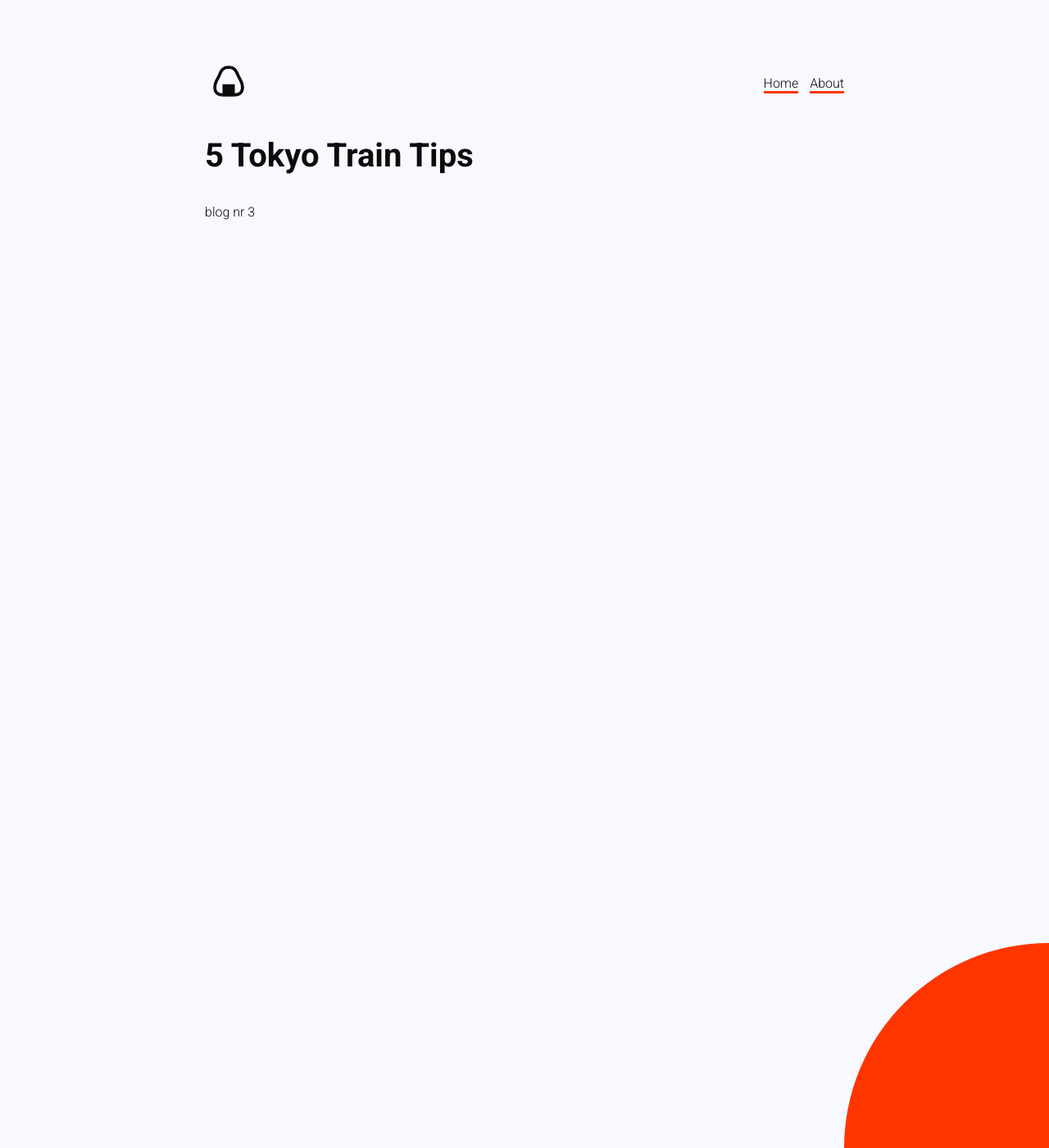
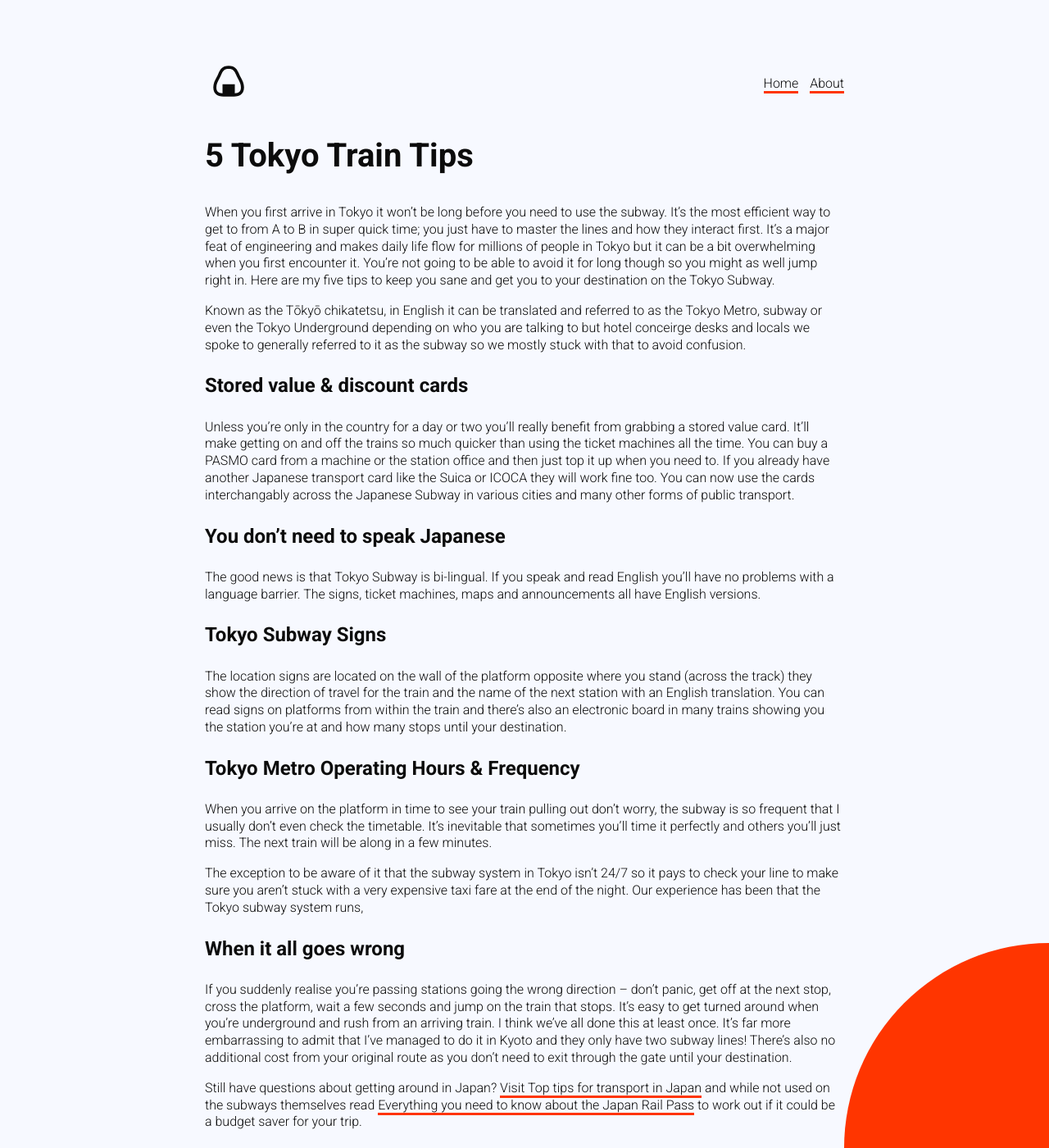
Before and after one commit to MarianRS/anightinjapan, a Jekyll site: the page built from _posts/2018-12-08-tokyo-train-tips.md, in a window 1280 px wide and 1400 px high. Shown: the whole window at 82% size. Built offline with Jekyll 4.4.1, drawn with Linux system fonts in a browser that asks for light colours.

Commit message:
Updated Tokyo Train Tips

```diff
--- a/_posts/2018-12-08-tokyo-train-tips.md
+++ b/_posts/2018-12-08-tokyo-train-tips.md
@@ -5,4 +5,30 @@
   Tokyo Subway.
 ---
 
-blog nr 3
+When you first arrive in Tokyo it won’t be long before you need to use the subway.  It’s the most efficient way to get to from A to B in super quick time; you just have to master the lines and how they interact first. It’s a major feat of engineering and makes daily life flow for millions of people in Tokyo but it can be a bit overwhelming when you first encounter it.  You’re not going to be able to avoid it for long though so you might as well jump right in.  Here are my five tips to keep you sane and get you to your destination on the Tokyo Subway.
+
+Known as the Tōkyō chikatetsu, in English it can be translated and referred to as the Tokyo Metro, subway or even the Tokyo Underground depending on who you are talking to but hotel conceirge desks and locals we spoke to generally referred to it as the subway so we mostly stuck with that to avoid confusion.
+
+### Stored value & discount cards
+
+Unless you’re only in the country for a day or two you’ll really benefit from grabbing a stored value card.  It’ll make getting on and off the trains so much quicker than using the  ticket machines all the time.  You can buy a PASMO card from a machine or the station office and then just top it up when you need to.  If you already have another Japanese transport card like the Suica or ICOCA they will work fine too.  You can now use the cards interchangably across the Japanese Subway in various cities and many other forms of public transport.
+
+### You don’t need to speak Japanese
+
+The good news is that Tokyo Subway is bi-lingual.  If you speak and read English you’ll have no problems with a language barrier. The signs, ticket machines, maps and announcements all have English versions.
+
+### Tokyo Subway Signs
+
+The location signs are located on the wall of the platform opposite where you stand (across the track) they show the direction of travel for the train and the name of the next station with an English translation.  You can read signs on platforms from within the train and there’s also an electronic board in many trains showing you the station you’re at and how many stops until your destination.
+
+### Tokyo Metro Operating Hours & Frequency
+
+When you arrive on the platform in time to see your train pulling out don’t worry, the subway is so frequent that I usually don’t even check the timetable.  It’s inevitable that sometimes you’ll time it perfectly and others you’ll just miss.  The next train will be along in a few minutes.
+
+The exception to be aware of it that the subway system in Tokyo isn’t 24/7 so it pays to check your line to make sure you aren’t stuck with a very expensive taxi fare at the end of the night.  Our experience has been that the Tokyo subway system runs,
+
+### When it all goes wrong
+
+If you suddenly realise you’re passing stations going the wrong direction – don’t panic, get off at the next stop, cross the platform, wait a few seconds and jump on the train that stops.  It’s easy to get turned around when you’re underground and rush from an arriving train.  I think we’ve all done this at least once.  It’s far more embarrassing to admit that I’ve managed to do it in Kyoto and they only have two subway lines!  There’s also no additional cost from your original route as you don’t need to exit through the gate until your destination.
+
+Still have questions about getting around in Japan? [Visit Top tips for transport in Japan](https://www.2aussietravellers.com/top-tips-for-transport-in-japan/ ) and while not used on the subways themselves read [Everything you need to know about the Japan Rail Pass](https://www.2aussietravellers.com/japan-rail-pass/) to work out if it could be a budget saver for your trip.
```
